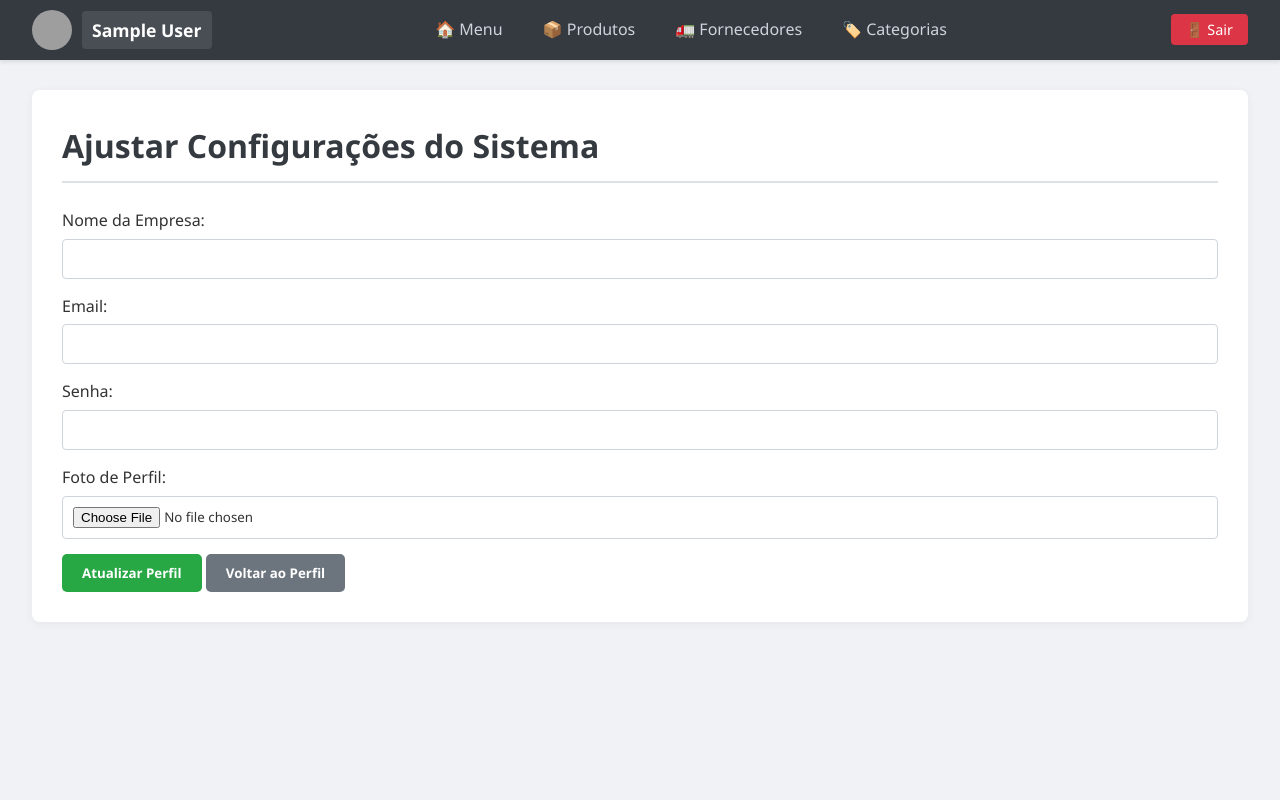
After one commit to thesimas/sistemaGerenciamentoEstoque, a PHP site: template View/Configuracao/Configuracoes.php in a window 1280 px wide. The commit adds this page. Run offline with PHP 8.4, Linux system fonts and the light colour scheme; the template is opened without the code that fills it, so the values that code supplies are empty; the visitor is signed in with stand-in values (Sample User, id 1); grey boxes are pictures that could not be loaded.

Commit message:
Add : Arquivo de confi e ajuste no script

```diff
--- a/View/Cliente/Dashboard.php
+++ b/View/Cliente/Dashboard.php
@@ -110,7 +110,7 @@
                 <div class="menu-title">Meu Perfil</div>
             </a>
 
-            <a href="#" onclick="alert('Em breve!')" class="menu-card" style="opacity: 0.7;">
+            <a href="../Controller/ConfiguracaoController.php?acao=buscarConfiguracoes" class="menu-card" style="opacity: 0.7;">
                 <div class="menu-icon">⚙️</div>
                 <div class="menu-title">Configurações</div>
             </a>
--- /dev/null
+++ b/View/Configuracao/Configuracoes.php
@@ -0,0 +1,53 @@
+<!DOCTYPE html>
+<html lang="pt-br">
+<head>
+    <meta charset="UTF-8">
+    <meta name="viewport" content="width=device-width, initial-scale=1.0">
+    <title>Editar Perfil</title>
+    <link rel="stylesheet" href="../View/Assets/style.css">
+</head>
+<body>
+    <nav>
+        <div class="nav-brand">
+            <div style="display: flex; align-items: center; gap: 10px;">
+                <?php if($_SESSION['foto_perfil']): ?>
+                    <img src="../View/Assets/Imagens/Uploads/<?php echo $_SESSION['foto_perfil']; ?>" alt="Foto de Perfil" style="width: 40px; height: 40px; border-radius: 50%; object-fit: cover;">
+                <?php else: ?>
+                    <div style="width: 40px; height: 40px; border-radius: 50%; background-color: #ddd; display: flex; align-items: center; justify-content: center;">👤</div>
+                <?php endif; ?>
+                <span class="company-name"><?php echo $_SESSION['nome']; ?></span>
+            </div>
+        </div>
+        <div class="nav-links">
+            <a href="ClienteController.php?acao=dashboard">🏠 Menu</a>
+            <a href="ProdutoController.php?acao=listarProdutos">📦 Produtos</a>
+            <a href="FornecedorController.php?acao=listarFornecedores">🚛 Fornecedores</a>
+            <a href="CategoriaController.php?acao=listarCategorias">🏷️ Categorias</a>
+        </div>
+        <div class="nav-logout">
+            <a href="AutenticaController.php?acao=logout" class="btn-logout">🚪 Sair</a>
+        </div>
+    </nav>
+    <div class="container">
+        <h1>Ajustar Configurações do Sistema</h1>
+        <form action="ConfiguracaoController.php?acao=atualizarConfiguracoes" method="POST" enctype="multipart/form-data">
+            <div class="form-group">
+                <label for="nome">Nome da Empresa:</label>
+                <input type="text" id="nome" name="nome" value="<?php echo $dadosCliente['nome']; ?>" required>
+            </div>
+            <div class="form-group">
+                <label for="email">Email:</label>
+                <input type="email" id="email" name="email" value="<?php echo $dadosCliente['email']; ?>" required>
+            </div>
+            <div class="form-group">
+                <label for="senha">Senha:</label>
+                <input type="password" id="senha" name="senha" required>
+            </div>
+            <div class="form-group">
+                <label for="foto_perfil">Foto de Perfil: </label>
+                <input type="file" id="foto_perfil" name="foto_perfil" value="<?php echo $dadosCliente['foto_perfil']; ?>">
+            </div>
+            <button type="submit" class="btn">Atualizar Perfil</button>
+            <button type="button" class="btn" style="background-color: #6c757d;" onclick="window.location.href='ClienteController.php?acao=perfil'">Voltar ao Perfil</button>
+        </form>
+    </div>
```
Also changed, not shown: Controller/ClienteController.php (+2 -24 lines), Controller/ConfiguracaoController.php (added, +31 -0 lines), Model/Configuracao.php (added, +21 -0 lines), script_estoque.sql (+13 -6 lines).
